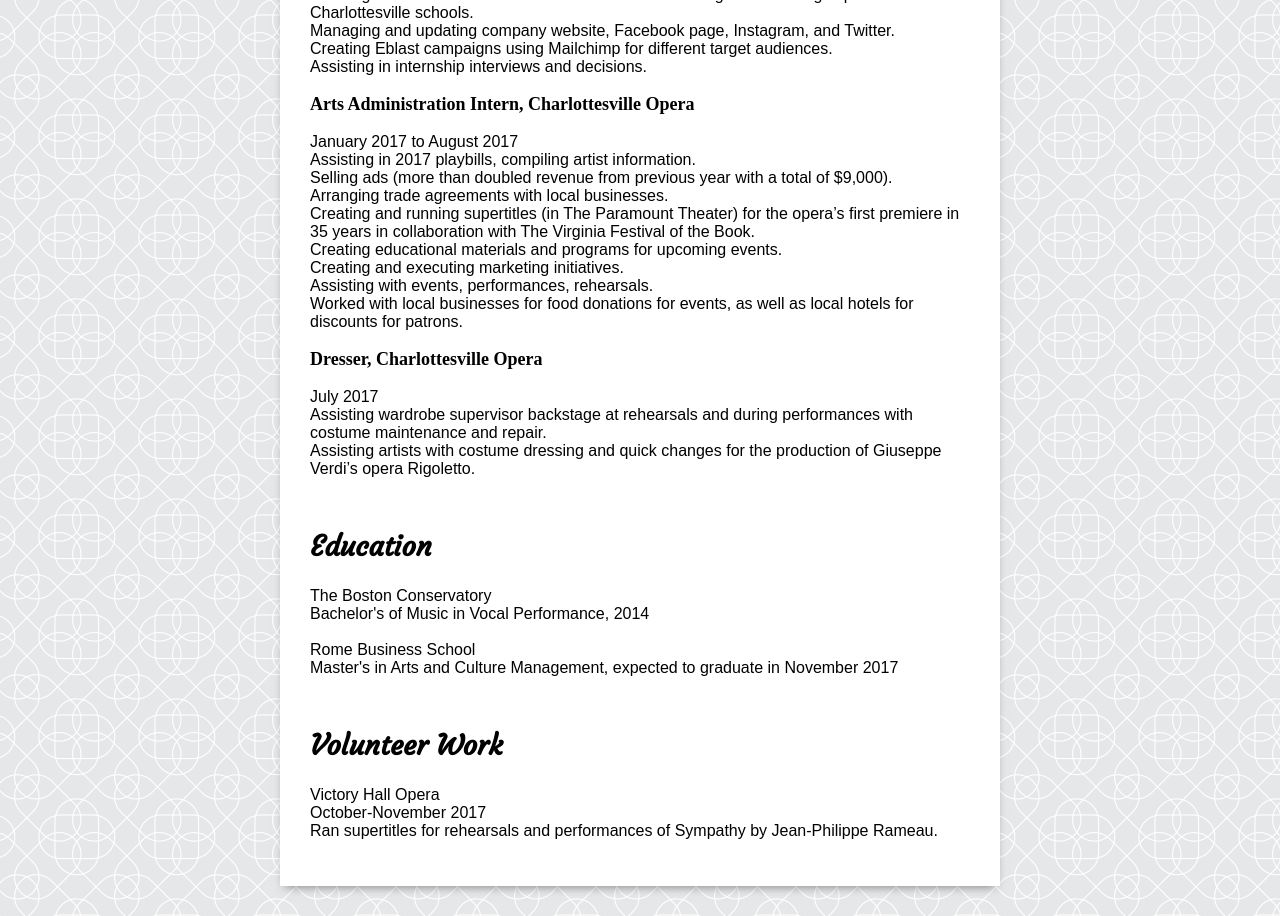
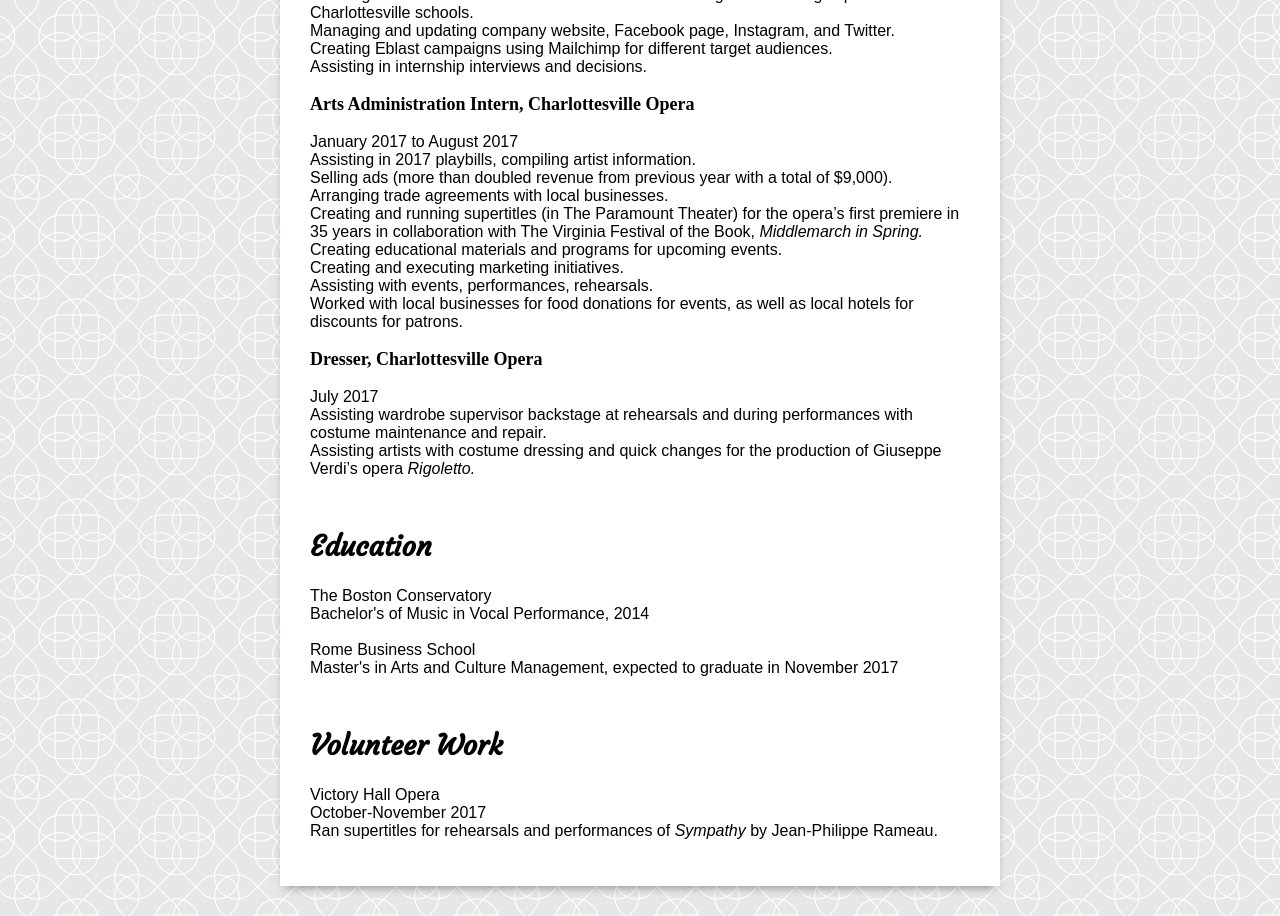
Before and after one commit to beausoir/sgportfolio, a plain HTML site: page index.html in a window 1280 px wide. Shown: the part 1040-1956 px from the top of the page. Drawn offline with Linux system fonts and the light colour scheme; a web font is replaced by a local one.

Commit message:
conformed to 80 length, add italics

```diff
--- a/index.html
+++ b/index.html
@@ -3,6 +3,7 @@
 
 	<head>
 		<link href="https://fonts.googleapis.com/css?family=Courgette|Droid+Sans:400,700" rel="stylesheet">
+		<meta charset="UTF-8">
 	</head>
 
 	<body>
@@ -52,6 +53,9 @@
 			 padding: 30px;
 
 		 }
+		 .citation-title {
+			 font-style: italic;
+		 }
 		  h1 {
 				font-size: 48px;
 			}
@@ -97,34 +101,41 @@
 		</nav>
 		<a name='AboutMe'><h2>About Me</h2></a>
 		<p>I moved to Charlottesville Virginia in October of 2016. I earned my
-Bachelor's of Music in Vocal Perofrmance from The Boston Conservatory in 2014, and I'm currently working on a
-Master's in Arts and Culture Management from Rome Business School. Art, in any form, whether it be music,
-dance, theater, or painting, is the soul of the human race. It's what makes life beautiful. Modern
-technology innovation has made the human race connected in ways that have lead to the expansion and
-accessability of art that have made existance even more amazing. I want to bring art and technology
-together to continue to enrich lives with beautiful music, movies, pottery, and everything else that
-art brings to the table.</p>
+Bachelor's of Music in Vocal Perofrmance from The Boston Conservatory in 2014,
+and I'm currently working on a Master's in Arts and Culture Management from Rome
+Business School. Art, in any form, whether it be music, dance, theater, or
+painting, is the soul of the human race. It's what makes life beautiful. Modern
+technology innovation has made the human race connected in ways that have lead
+to the expansion and accessability of art that have made existance even more
+amazing. I want to bring art and technology together to continue to enrich lives
+with beautiful music, movies, pottery, and everything else that art brings to
+the table.</p>
 		<blockquote>
 			The Earth without art earth is just eh
 		</blockquote>
 		<cite>-Anonymous</cite>
 		<a name='WorkExperience'><h2>Work Experience</h2></a>
-		<h3>Events Intern, The Ishan Gala Foundation</h3>
+		<h3>Events and Donor Relations Intern, The Ishan Gala Foundation</h3>
 		<p>September 2017-present<br>
 Managing registration and set-up.
-Assist with managing event activities such as raffle drawing prizes, and sponsor booths.<br>
+Assist with managing event activities such as raffle drawing prizes, and sponsor
+booths.<br>
 Assist with event logistics such as venue and vendor relationships.<br>
 Work with Development Intern on sponsorship packages.<br>
 Work with Communications Intern to develop all event marketing and collateral.<br>
 		<h3>Box office Associate, The Paramount Theater</h3>
 		<p>August 2017-present<br>
-Providing customer service to ticket buyers over the phone and in person using Tessitura ticketing software.<br>
+Providing customer service to ticket buyers over the phone and in person using
+Tessitura ticketing software.<br>
 Maintaining rotation of posters around the building.<br>
-Working closely with the Education and Outreach Manager towards the success of the education program.<br>
-		<h3>Temporary Assistant to the Executive and Artistic Directors, Charlottesville Opera</h3>
+Working closely with the Education and Outreach Manager towards the success of
+the education program.<br>
+		<h3>Temporary Assistant to the Executive and Artistic Directors,
+			Charlottesville Opera</h3>
 		<p>March 2017<br>
 Creating and executing all marketing initiatives.<br>
-Creating all material and schedules for the Education Program that brings opera to local Charlottesville schools.<br>
+Creating all material and schedules for the Education Program that brings opera
+to local Charlottesville schools.<br>
 Managing and updating company website, Facebook page, Instagram, and Twitter.<br>
 Creating Eblast campaigns using Mailchimp for different target audiences.<br>
 Assisting in internship interviews and decisions.<br>
@@ -133,15 +144,21 @@
 Assisting in 2017 playbills, compiling artist information.<br>
 Selling ads (more than doubled revenue from previous year with a total of $9,000).<br>
 Arranging trade agreements with local businesses.<br>
-Creating and running supertitles (in The Paramount Theater) for the opera’s first premiere in 35 years in collaboration with The Virginia Festival of the Book.<br>
+Creating and running supertitles (in The Paramount Theater) for the opera’s
+first premiere in 35 years in
+collaboration with The Virginia Festival of the Book,
+<span class='citation-title'>Middlemarch in Spring.</span><br>
 Creating educational materials and programs for upcoming events.<br>
 Creating and executing marketing initiatives.<br>
 Assisting with events, performances, rehearsals.<br>
-Worked with local businesses for food donations for events, as well as local hotels for discounts for patrons.<br>
+Worked with local businesses for food donations for events, as well as local
+hotels for discounts for patrons.<br>
 		<h3>Dresser, Charlottesville Opera</h3>
 		<p>July 2017<br>
-Assisting wardrobe supervisor backstage at rehearsals and during performances with costume maintenance and repair.<br>
-Assisting artists with costume dressing and quick changes for the production of Giuseppe Verdi’s opera Rigoletto.<br>
+Assisting wardrobe supervisor backstage at rehearsals and during performances
+with costume maintenance and repair.<br>
+Assisting artists with costume dressing and quick changes for the production
+of Giuseppe Verdi’s opera <span class='citation-title'>Rigoletto.</span><br>
 	  <a name='Education'></a><h2>Education</h2>
 		<p>The Boston Conservatory<br>
 Bachelor's of Music in Vocal Performance, 2014<br><br>
@@ -150,7 +167,8 @@
 		<a name='VolunteerWork'><h2>Volunteer Work</h2></a>
 		<p>Victory Hall Opera<br>
 October-November 2017<br>
-Ran supertitles for rehearsals and performances of Sympathy by Jean-Philippe Rameau.
+Ran supertitles for rehearsals and performances of
+<span class='citation-title'>Sympathy</span> by Jean-Philippe Rameau.
 	</body>
 
 </html>
```
